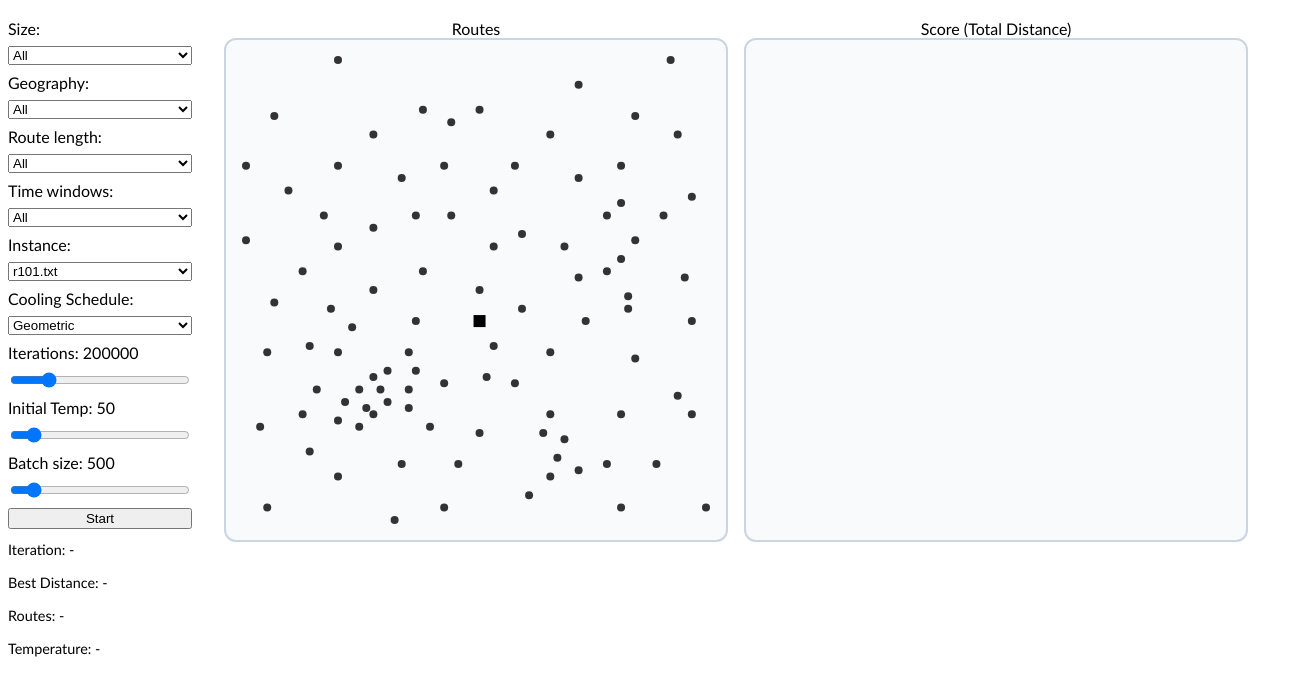
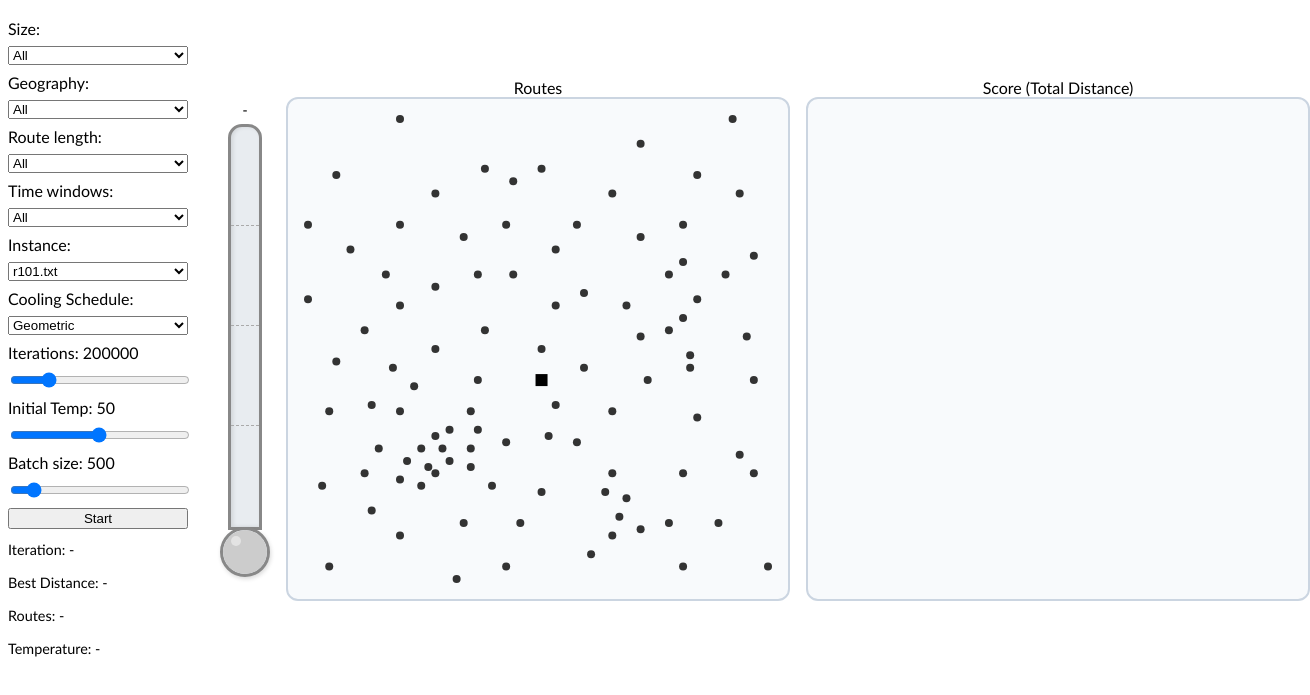
Before and after one commit to spearskw/metaheuristics-game, a website built with Vite: page src/levels/level_11/index.html in a window 1280 px wide. Shown: the part 63-758 px from the top of the page, 1310 px wide, since content can reach past the window. Built offline with nearby package versions, Linux system fonts and the light colour scheme.

Commit message:
feat(level11): add visual thermometer for SA temperature
Cartoonish thermometer with tube, bulb, and tick marks sits alongside
the canvases showing current temperature. Fill and color update
instantly each batch with no CSS transitions. Max fill at 100
matches the temperature slider range (1-100). Resets on instance change.

Co-Authored-By: Claude Opus 4.6 (1M context) <noreply@anthropic.com>

```diff
--- a/src/levels/level_11/index.html
+++ b/src/levels/level_11/index.html
@@ -56,7 +56,7 @@
         <input type="range" id="iterations" min="10000" max="1000000" value="200000" step="10000">
 
         <label for="temperature">Initial Temp: <span id="temperature-value">50</span></label>
-        <input type="range" id="temperature" min="1" max="500" value="50" step="1">
+        <input type="range" id="temperature" min="1" max="100" value="50" step="1">
 
         <label for="speed">Batch size: <span id="speed-value">500</span></label>
         <input type="range" id="speed" min="10" max="5000" value="500" step="10">
@@ -69,6 +69,19 @@
         <p>Temperature: <span id="temp-display">-</span></p>
     </div>
     <div class="canvases">
+        <div class="thermometer">
+            <div class="thermo-label" id="thermo-temp">-</div>
+            <div class="thermo-tube">
+                <div class="thermo-fill" id="thermo-fill"></div>
+                <div class="thermo-tick" style="bottom: 75%"><span>75%</span></div>
+                <div class="thermo-tick" style="bottom: 50%"><span>50%</span></div>
+                <div class="thermo-tick" style="bottom: 25%"><span>25%</span></div>
+            </div>
+            <div class="thermo-bulb">
+                <div class="thermo-bulb-fill" id="thermo-bulb-fill"></div>
+                <div class="thermo-shine"></div>
+            </div>
+        </div>
         <div class="canvas-tile">
             <div>Routes</div>
             <canvas id="route-canvas" width="500" height="500"></canvas>
--- a/src/levels/level_11/main.js
+++ b/src/levels/level_11/main.js
@@ -77,11 +77,12 @@ async function onInstanceChange() {
   const scoreCanvas = document.getElementById('score-canvas');
   scoreCanvas.getContext('2d').clearRect(0, 0, scoreCanvas.width, scoreCanvas.height);
 
-  // Reset stats
+  // Reset stats and thermometer
   document.getElementById('iteration-display').textContent = '-';
   document.getElementById('distance-display').textContent = '-';
   document.getElementById('routes-display').textContent = '-';
   document.getElementById('temp-display').textContent = '-';
+  resetThermometer();
 
   // Fetch and render the new instance's stops
   const instanceFile = document.getElementById('instance').value;
@@ -144,6 +145,7 @@ async function toggleRun() {
   };
 
   renderRoutes(document.getElementById('route-canvas'), state.routes, state.instance);
+  updateThermometer(initialTemp);
   requestAnimationFrame(() => runBatch(state));
 }
 
@@ -309,4 +311,31 @@ function updateStats(state) {
   document.getElementById('distance-display').textContent = state.bestDistance.toFixed(2);
   document.getElementById('routes-display').textContent = state.bestRoutes.length;
   document.getElementById('temp-display').textContent = temperature.toFixed(2);
+  updateThermometer(temperature);
 }
+
+function updateThermometer(temperature) {
+  const maxTemp = 100;
+  const pct = Math.max(0, Math.min(100, (temperature / maxTemp) * 100));
+  const fill = document.getElementById('thermo-fill');
+  const bulbFill = document.getElementById('thermo-bulb-fill');
+  const label = document.getElementById('thermo-temp');
+
+  fill.style.height = pct + '%';
+
+  // Color gradient: cool blue/gray at low temp, orange in middle, red at high
+  const r = Math.round(229 * Math.max(pct, 30) / 100);
+  const g = Math.round(100 * (1 - pct / 100));
+  const b = Math.round(180 * (1 - pct / 100));
+  const color = `rgb(${r},${g},${b})`;
+  fill.style.background = `linear-gradient(to top, ${color}, #f6ad55)`;
+  bulbFill.style.background = color;
+
+  label.textContent = temperature.toFixed(1);
+}
+
+function resetThermometer() {
+  document.getElementById('thermo-fill').style.height = '0%';
+  document.getElementById('thermo-bulb-fill').style.background = '#ccc';
+  document.getElementById('thermo-temp').textContent = '-';
+}
--- a/src/levels/level_11/styles.css
+++ b/src/levels/level_11/styles.css
@@ -26,8 +26,8 @@ h1 {
 
 .canvases {
     display: flex;
-    flex-wrap: wrap;
     gap: 1rem;
+    align-items: center;
 }
 
 .canvas-tile {
@@ -52,3 +52,90 @@ h1 {
     width: 500px;
     height: 500px;
 }
+
+/* Thermometer */
+.thermometer {
+    display: flex;
+    flex-direction: column;
+    align-items: center;
+    gap: 0;
+    font-family: Calibri, sans-serif;
+    align-self: center;
+}
+
+.thermo-label {
+    font-size: 0.85rem;
+    font-weight: bold;
+    color: #333;
+    margin-bottom: 6px;
+    white-space: nowrap;
+}
+
+.thermo-tube {
+    position: relative;
+    width: 28px;
+    height: 400px;
+    background: #e8ecf0;
+    border: 3px solid #888;
+    border-radius: 14px 14px 0 0;
+    overflow: hidden;
+    box-shadow: inset 2px 0 4px rgba(0,0,0,0.1);
+}
+
+.thermo-fill {
+    position: absolute;
+    bottom: 0;
+    left: 0;
+    right: 0;
+    height: 0%;
+    background: linear-gradient(to top, #e53e3e, #f6ad55);
+    border-radius: 0;
+    transition: none;
+}
+
+.thermo-tick {
+    position: absolute;
+    left: 0;
+    right: 0;
+    height: 1px;
+    border-top: 1px dashed #aaa;
+}
+
+.thermo-tick span {
+    position: absolute;
+    left: 32px;
+    top: -8px;
+    font-size: 0.7rem;
+    color: #888;
+    white-space: nowrap;
+}
+
+.thermo-bulb {
+    position: relative;
+    width: 44px;
+    height: 44px;
+    background: #e8ecf0;
+    border: 3px solid #888;
+    border-radius: 50%;
+    margin-top: -3px;
+    overflow: hidden;
+    box-shadow: 1px 2px 4px rgba(0,0,0,0.15);
+}
+
+.thermo-bulb-fill {
+    position: absolute;
+    inset: 0;
+    border-radius: 50%;
+    background: #e53e3e;
+    transition: none;
+}
+
+.thermo-shine {
+    position: absolute;
+    top: 6px;
+    left: 8px;
+    width: 10px;
+    height: 10px;
+    background: rgba(255,255,255,0.45);
+    border-radius: 50%;
+}
```
